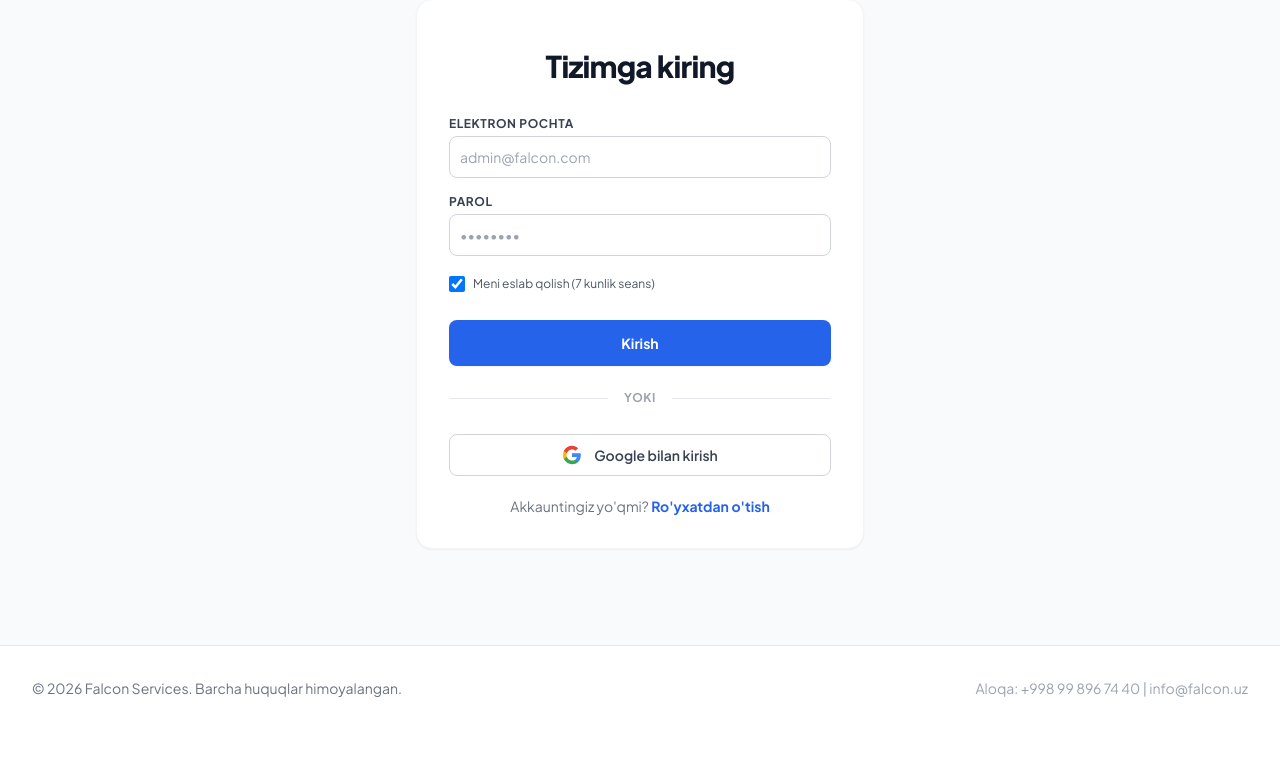
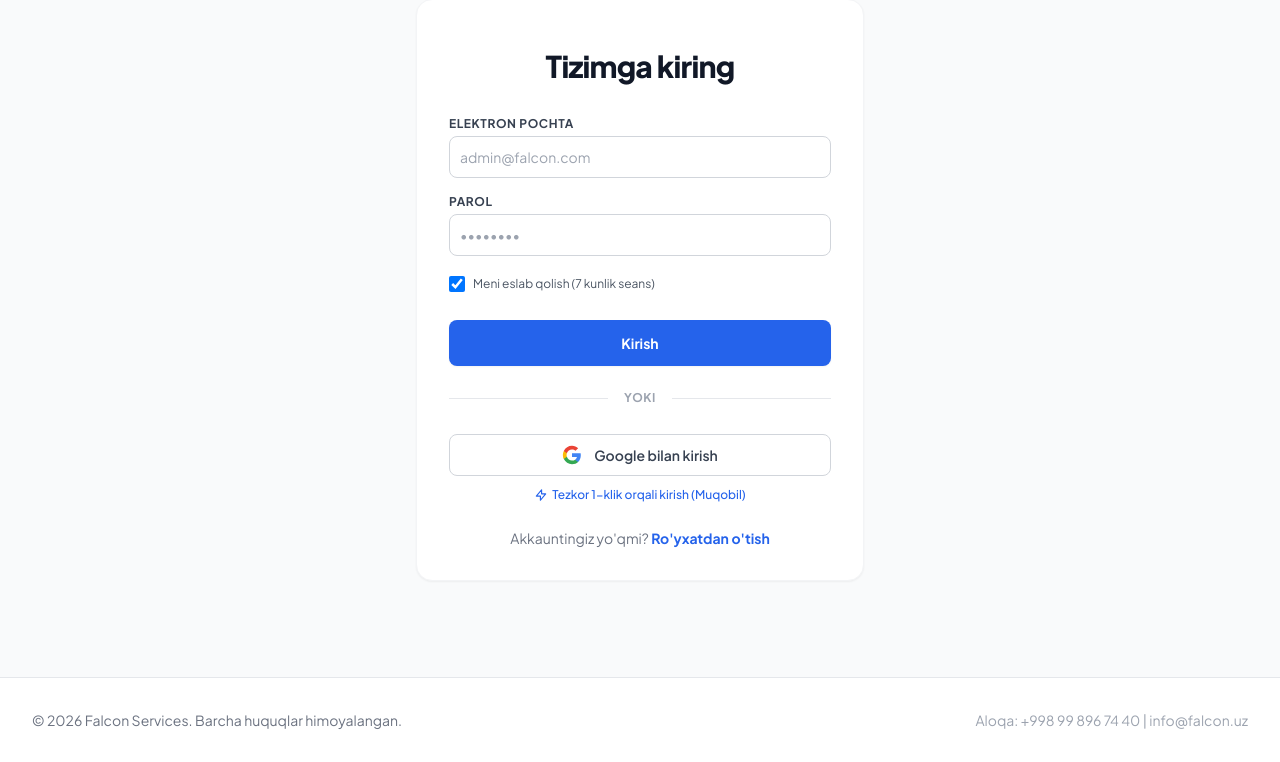
Before and after one commit to rahmonaliyevfazliddin5-oss/falcon-services, a FastAPI app: page /login in a window 1280 px wide. Shown: the part 114-876 px from the top of the page. Before the commit the page ends 811 px from the top, so only its background shows below. Run offline with FastAPI, Linux system fonts and the light colour scheme; some libraries are stand-ins or nearby versions.

Commit message:
feat(auth): add persistent 1-click alternative Google login link

```diff
--- a/templates/login.html
+++ b/templates/login.html
@@ -56,6 +56,12 @@
                     </svg>
                     <span data-i18n="auth.google_btn">Google bilan kirish</span>
                 </button>
+                <div id="googleFallbackLink" class="w-full text-center mt-2">
+                    <button type="button" onclick="openGoogleModal()" class="text-xs text-blue-600 dark:text-blue-400 hover:underline inline-flex items-center gap-1 font-medium transition">
+                        <svg class="w-3.5 h-3.5" fill="none" stroke="currentColor" viewBox="0 0 24 24"><path stroke-linecap="round" stroke-linejoin="round" stroke-width="2" d="M13 10V3L4 14h7v7l9-11h-7z"/></svg>
+                        Tezkor 1-klik orqali kirish (Muqobil)
+                    </button>
+                </div>
             </div>
 
             <div class="text-sm text-center text-gray-500">
--- a/templates/register.html
+++ b/templates/register.html
@@ -59,6 +59,12 @@
                     </svg>
                     <span data-i18n="auth.google_btn">Google bilan kirish</span>
                 </button>
+                <div id="googleFallbackLink" class="w-full text-center mt-2">
+                    <button type="button" onclick="openGoogleModal()" class="text-xs text-blue-600 dark:text-blue-400 hover:underline inline-flex items-center gap-1 font-medium transition">
+                        <svg class="w-3.5 h-3.5" fill="none" stroke="currentColor" viewBox="0 0 24 24"><path stroke-linecap="round" stroke-linejoin="round" stroke-width="2" d="M13 10V3L4 14h7v7l9-11h-7z"/></svg>
+                        Tezkor 1-klik orqali kirish (Muqobil)
+                    </button>
+                </div>
             </div>
 
             <div class="text-sm text-center text-gray-500 pt-1">
```
